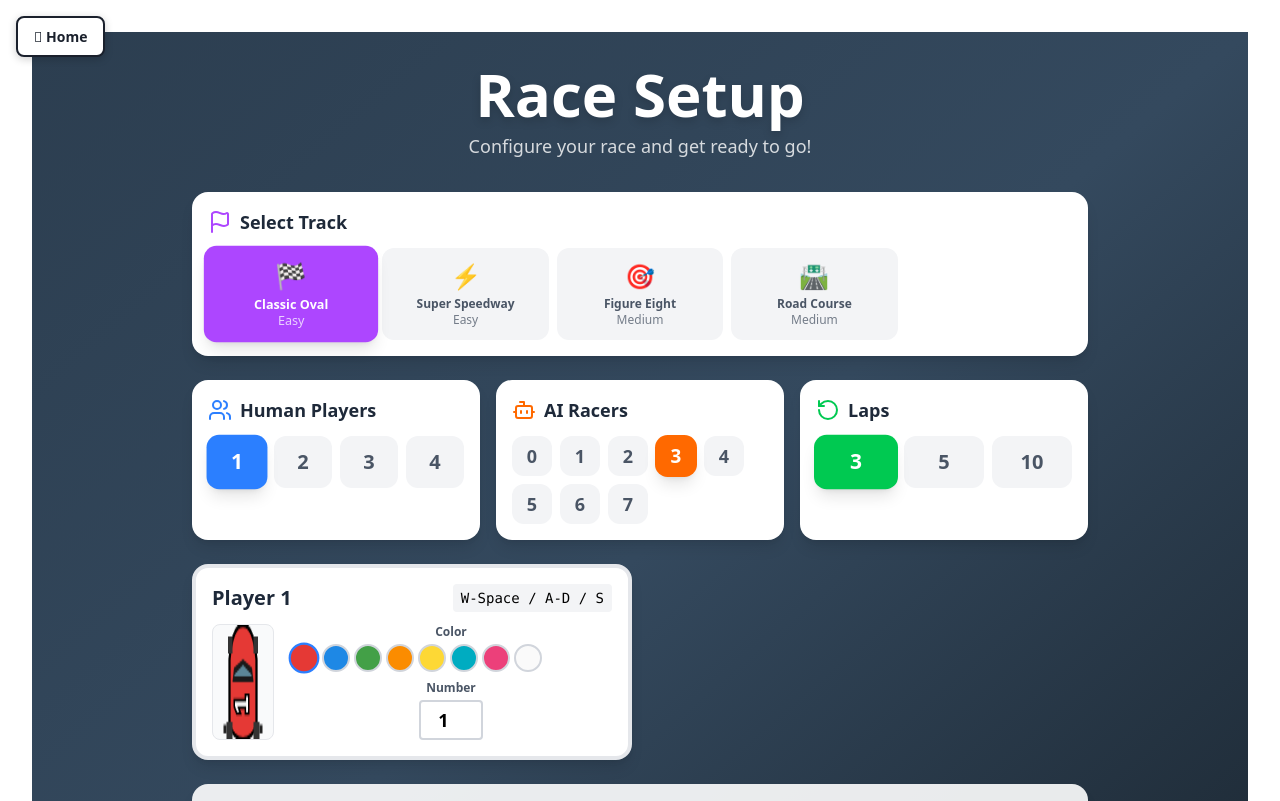
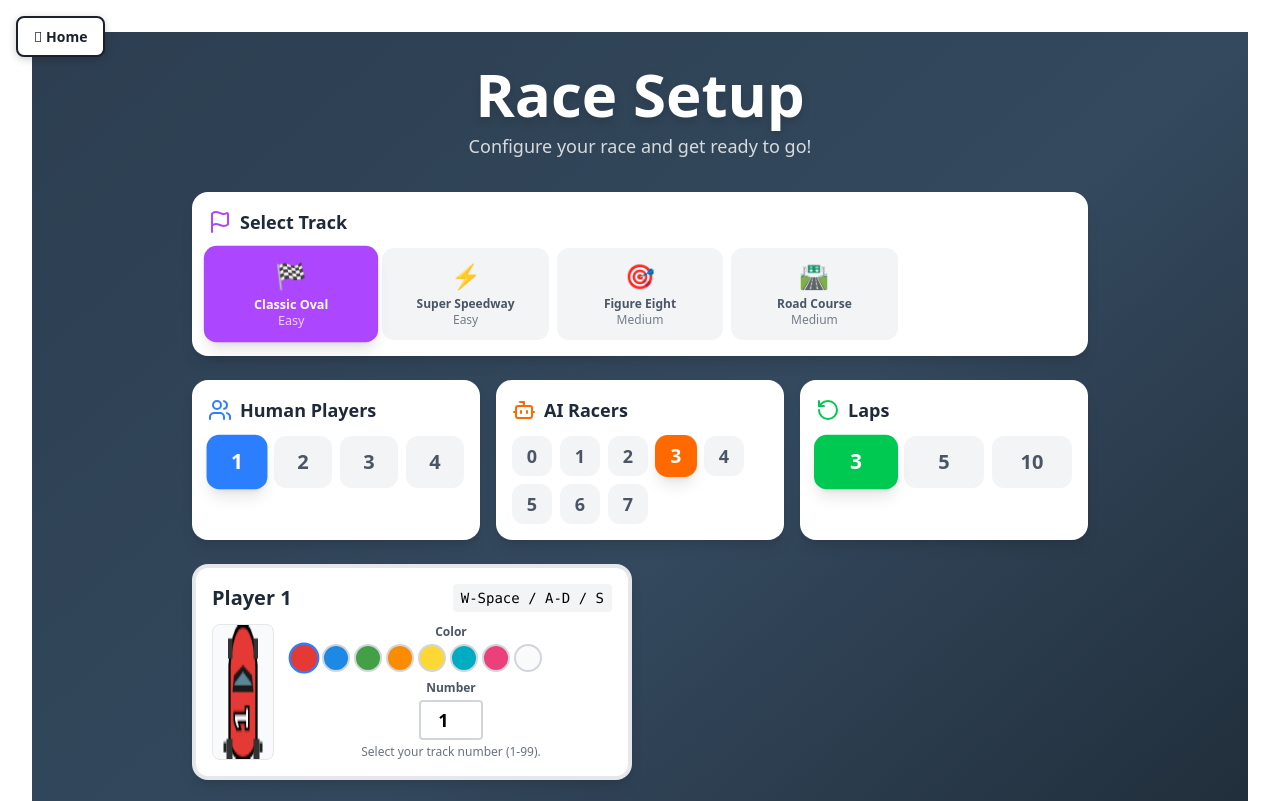
Before and after one commit to tseitzin/golf-card-game, a React (Vite) app: page /race in a window 1280 px wide. Shown: the top 801 px of the page. Built offline with nearby package versions, Linux system fonts and the light colour scheme.

Commit message:
Added car numbers

```diff
--- a/src/games/race/components/PlayerConfigPanel.tsx
+++ b/src/games/race/components/PlayerConfigPanel.tsx
@@ -96,10 +96,12 @@ export function PlayerConfigPanel({
 							className={`w-16 px-2 py-1 rounded border-2 text-center font-bold text-lg ${
 								isNumberUsed ? 'border-red-500 bg-red-50' : 'border-gray-300'
 							}`}
+							aria-label="Track Number"
 						/>
 						{isNumberUsed && (
-							<span className="text-xs text-red-500 ml-2">In use</span>
+							<span className="text-xs text-red-500 ml-2">Track number in use</span>
 						)}
+						<span className="block text-xs text-gray-500 mt-1">Select your track number (1-99).</span>
 					</div>
 				</div>
 			</div>
```
